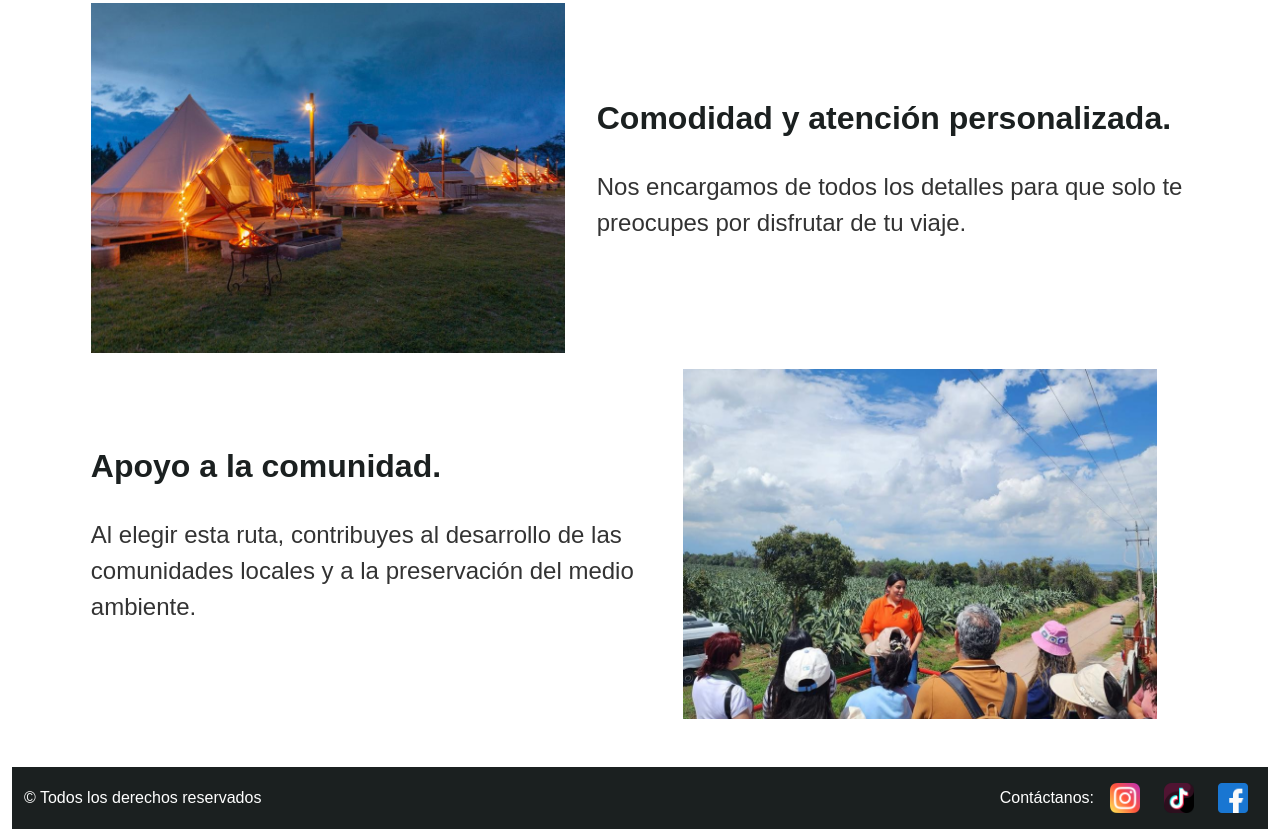
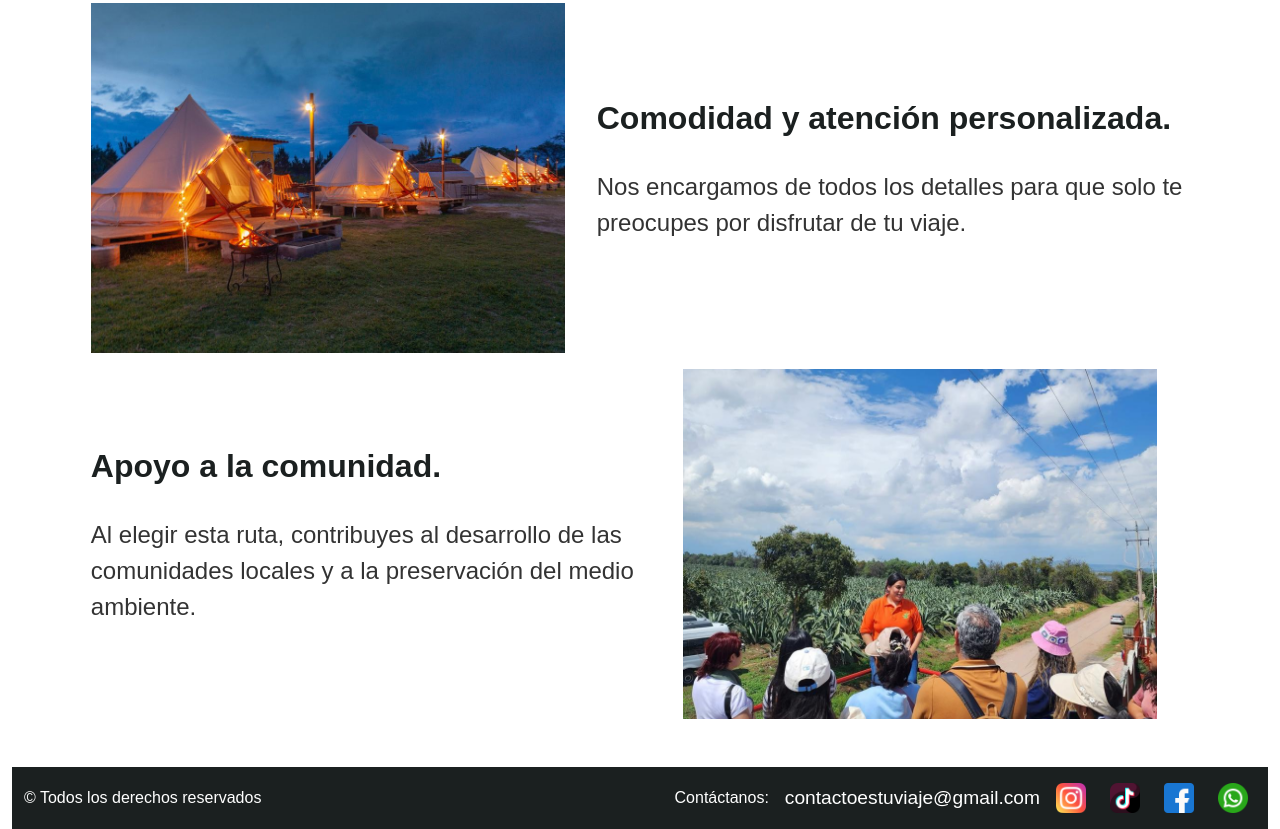
Before and after one commit to Gayeto/Pagina-De-la-raiz-al-cielo, a plain HTML site: page informacion.html in a window 1280 px wide. Shown: the part 2358-3187 px from the top of the page. Drawn offline with nearby package versions, Linux system fonts and the light colour scheme.

Commit message:
contactofinal

```diff
--- a/informacion.html
+++ b/informacion.html
@@ -219,21 +219,28 @@
                     <p class="mb-0 text-white">© Todos los derechos reservados</p>
 
                     <!-- Contactanos a la derecha -->
-                    <div class="contacto">
+                    <div class="contacto d-flex align-items-center">
                         <span class="text-white me-3">Contáctanos:</span>
+                        <a href="mailto:contactoestuviaje@gmail.com" class="text-white me-3">
+                            contactoestuviaje@gmail.com
+                        </a>
                         <a href="https://www.instagram.com/delaraizalcielo_?igsh=cDQ0NDc4Z2QwOHM1" target="_blank" class="text-white me-3">
                             <img src="Recursos/instagram.png" alt="Instagram" class="social-icon">
                         </a>
                         <a href="https://www.tiktok.com/@es.tu.viaje?_t=8s3YQp79EZB&_r=1" target="_blank" class="text-white me-3">
                             <img src="Recursos/tiktok.png" alt="TikTok" class="social-icon">
                         </a>
-                        <a href="https://www.facebook.com/profile.php?id=61569603274234&mibextid=ZbWKwL" target="_blank" class="text-white">
-                            <img src="Recursos/facebook.png" alt="facebook" class="social-icon">
+                        <a href="https://www.facebook.com/profile.php?id=61569603274234&mibextid=ZbWKwL" target="_blank" class="text-white me-3">
+                            <img src="Recursos/facebook.png" alt="Facebook" class="social-icon">
+                        </a>
+                        <a href="https://wa.me/5211234567890" target="_blank" class="text-white">
+                            <img src="Recursos/whatsapp.png" alt="WhatsApp" class="social-icon">
                         </a>
                     </div>
                 </div>
             </div>
         </footer>
+
 
 
     <!-- Enlace a Bootstrap JavaScript local -->
```
Also changed, not shown: index.html (+10 -3 lines), itinerario.html (+10 -3 lines), nosotros.html (+10 -3 lines), Recursos/whatsapp.png (added).
